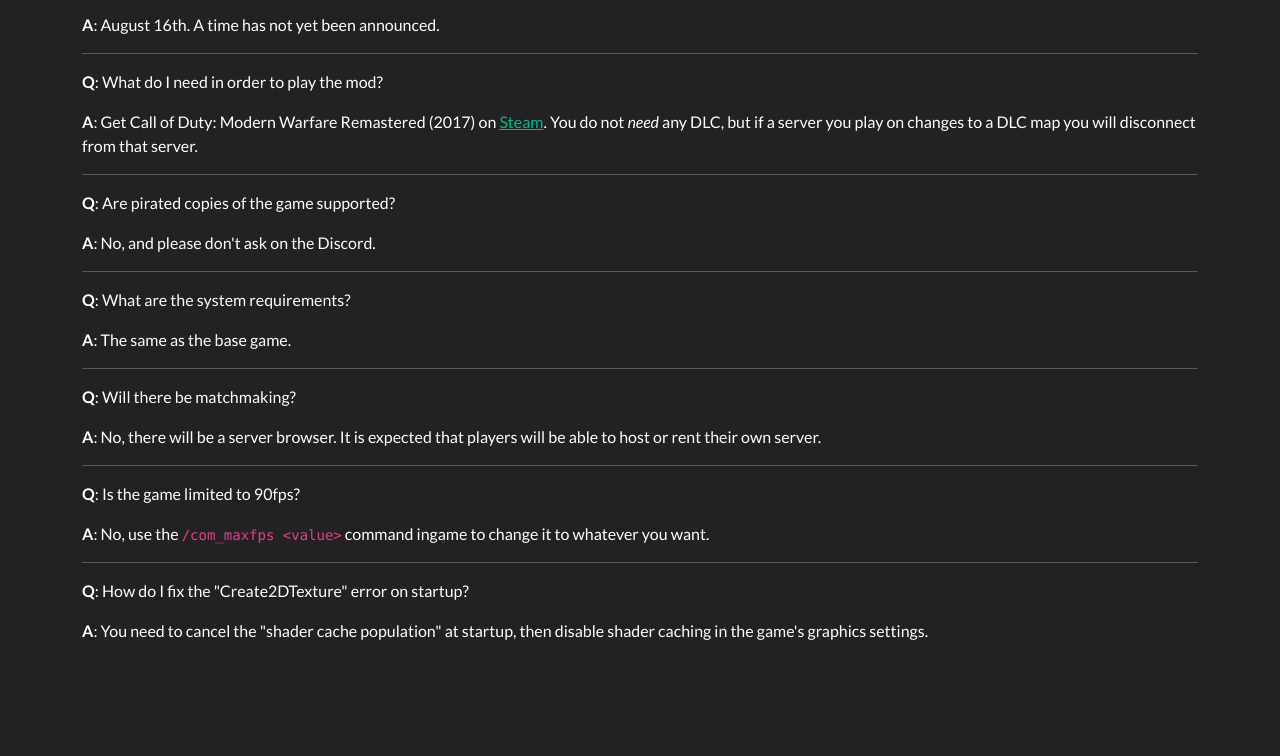
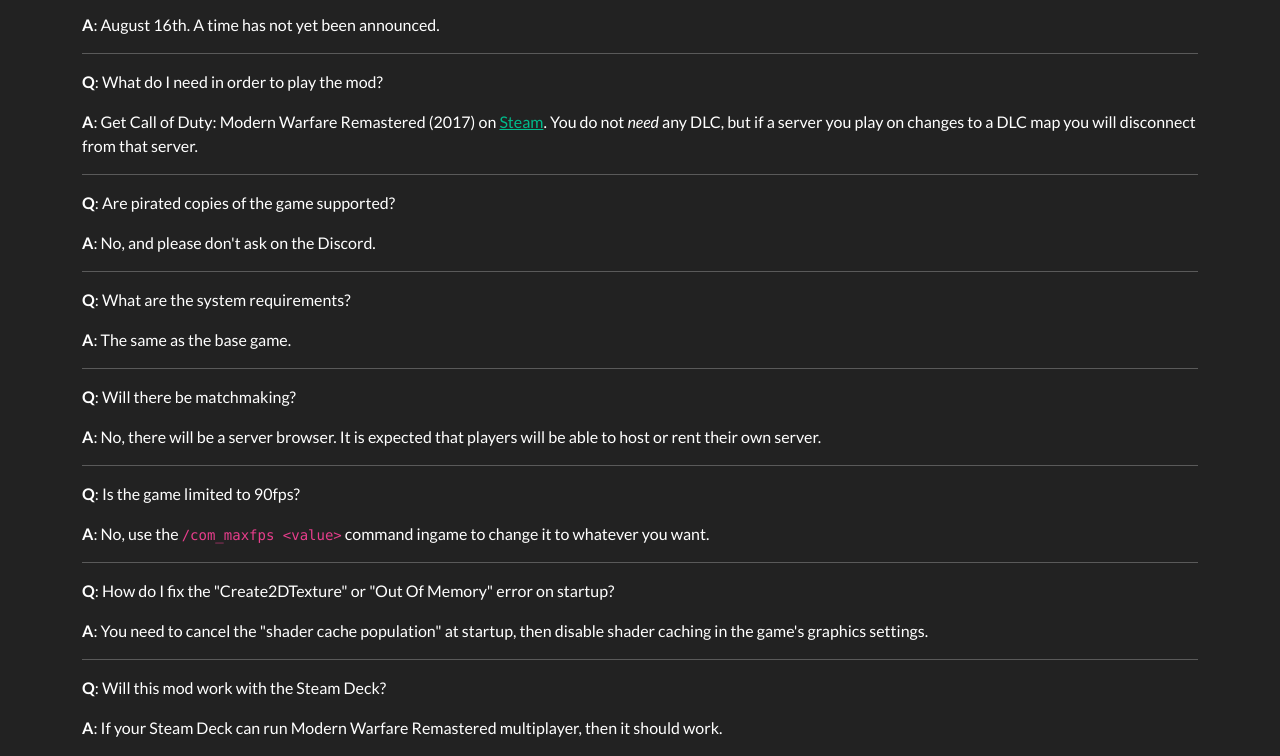
Before and after one commit to ayan4m1/h2mwiki, a Gatsby site: page /faq in a window 1280 px wide. Shown: the part 181-937 px from the top of the page. Before the commit the page ends 840 px from the top, so only its background shows below. Built offline with nearby package versions, Linux system fonts and the light colour scheme; Gatsby itself is replaced by a stand-in of ours.

Commit message:
add diff error message

```diff
--- a/docs/faq.md
+++ b/docs/faq.md
@@ -40,6 +40,12 @@ description: 'Frequently Asked Questions about the mod.'
 
 ---
 
-**Q**: How do I fix the "Create2DTexture" error on startup?
+**Q**: How do I fix the "Create2DTexture" or "Out Of Memory" error on startup?
 
 **A**: You need to cancel the "shader cache population" at startup, then disable shader caching in the game's graphics settings.
+
+---
+
+**Q**: Will this mod work with the Steam Deck?
+
+**A**: If your Steam Deck can run Modern Warfare Remastered multiplayer, then it should work.
```
